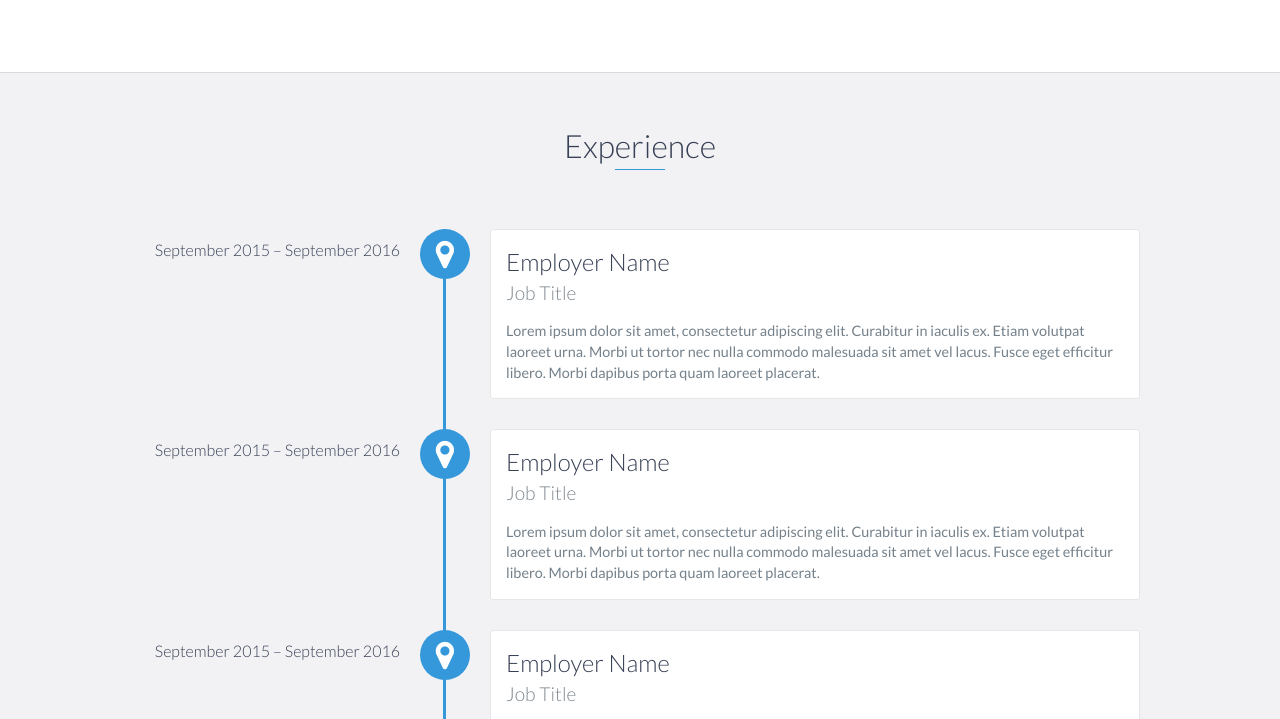
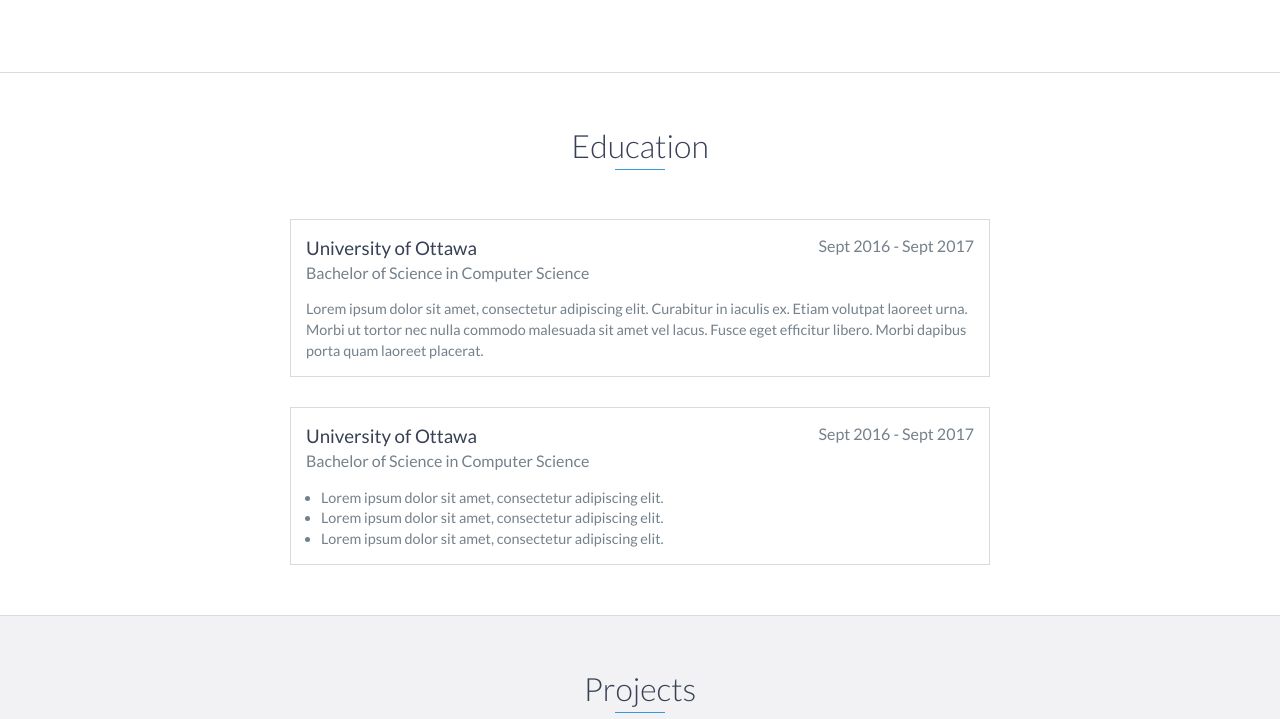
Before and after one commit to minguya/minguya.github.io, a website: page index.html in a window 1280 px wide. Shown: the part 1015-1734 px from the top of the page. Drawn offline with nearby package versions, Linux system fonts and the light colour scheme.

Commit message:
Update index.html

```diff
--- a/index.html
+++ b/index.html
@@ -83,7 +83,7 @@
     </div>
     <!-- End #about -->
 
-    <div id="experience" class="background-alt">
+<!--    <div id="experience" class="background-alt">
         <h2 class="heading">Experience</h2>
         <div id="experience-timeline">
             <div data-date="September 2015 – September 2016">
@@ -110,7 +110,7 @@
                 </p>
             </div>
         </div>
-    </div>
+    </div> -->
     <!-- End #experience -->
 
     <div id="education">
```
